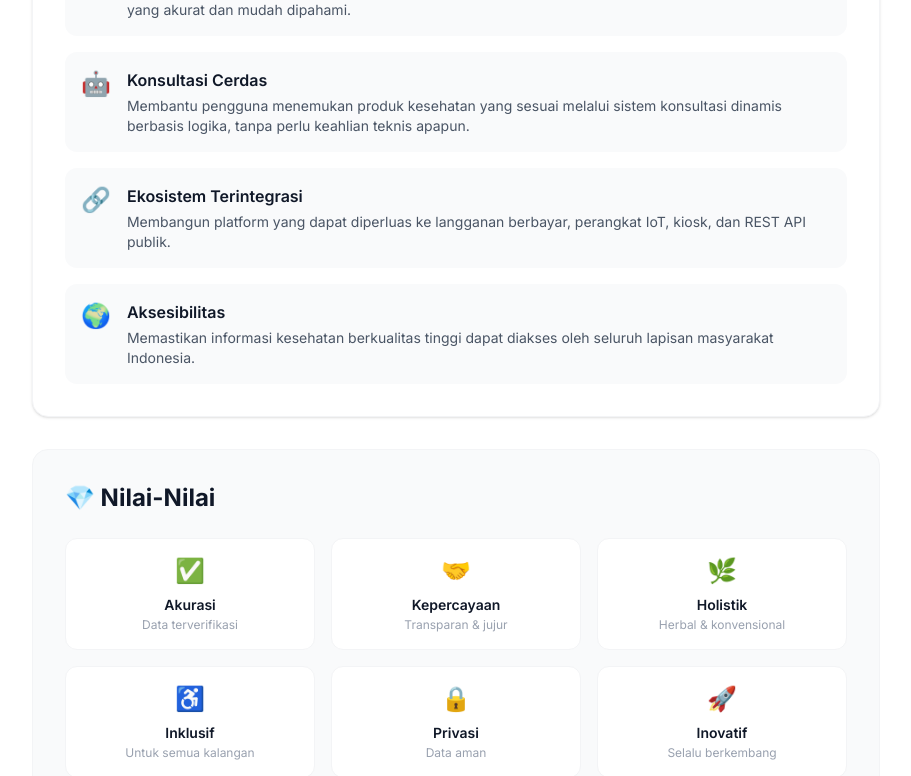
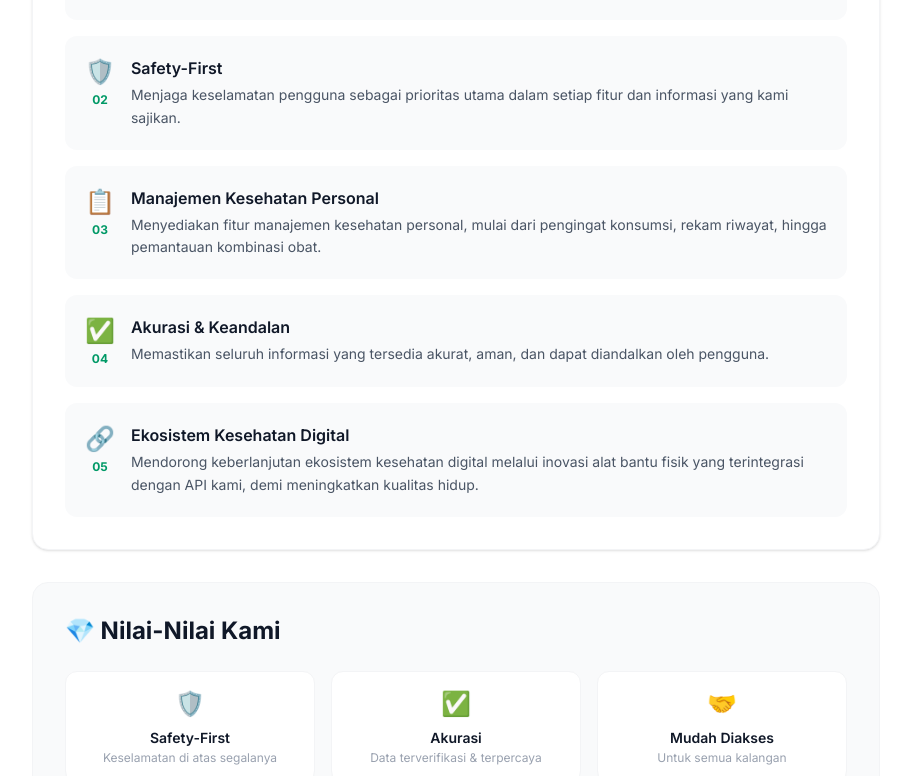
Before and after one commit to muhammadava/FitanaID, a Next.js app in the folder frontend/: page /tentang/visi-misi in a window 1280 px wide. Shown: the part 624-1400 px from the top of the page, without its empty margins (184-1095 px from the left). Built offline with nearby package versions, Linux system fonts and the light colour scheme; no server answers.

Commit message:
Ubah visi&misi.

```diff
--- a/frontend/app/tentang/visi-misi/page.tsx
+++ b/frontend/app/tentang/visi-misi/page.tsx
@@ -1,3 +1,7 @@
+export const metadata = {
+  title: "Visi & Misi",
+};
+
 export default function VisiMisiPage() {
   return (
     <div className="max-w-4xl mx-auto px-4 sm:px-6 py-12">
@@ -7,45 +11,83 @@ export default function VisiMisiPage() {
       </div>
 
       <div className="space-y-8">
+        {/* Visi */}
         <div className="bg-gradient-to-br from-emerald-50 to-teal-50 rounded-2xl p-8 border border-emerald-100">
-          <h2 className="text-2xl font-bold text-emerald-800 mb-4 flex items-center gap-2">🎯 Visi</h2>
+          <h2 className="text-2xl font-bold text-emerald-800 mb-4 flex items-center gap-2">
+            🎯 Visi
+          </h2>
           <p className="text-gray-700 leading-relaxed text-lg">
-            Menjadi ekosistem kesehatan personal terintegrasi terdepan di Indonesia yang memberdayakan setiap orang — tanpa memandang latar belakang teknologi — untuk membuat keputusan kesehatan yang lebih baik dan terinformasi.
+            Menjadi web app kesehatan yang mudah digunakan oleh orang awam, serta berinovasi pada teknologi kesehatan masa depan.
           </p>
         </div>
 
+        {/* Misi */}
         <div className="bg-white rounded-2xl p-8 border border-gray-100 shadow-sm">
-          <h2 className="text-2xl font-bold text-gray-900 mb-6 flex items-center gap-2">🚀 Misi</h2>
+          <h2 className="text-2xl font-bold text-gray-900 mb-6 flex items-center gap-2">
+            🚀 Misi
+          </h2>
           <div className="space-y-4">
             {[
-              { icon: "📚", title: "Edukasi", desc: "Menyediakan ensiklopedia terstruktur obat herbal, kimia, vitamin, dan suplemen dalam Bahasa Indonesia yang akurat dan mudah dipahami." },
-              { icon: "🤖", title: "Konsultasi Cerdas", desc: "Membantu pengguna menemukan produk kesehatan yang sesuai melalui sistem konsultasi dinamis berbasis logika, tanpa perlu keahlian teknis apapun." },
-              { icon: "🔗", title: "Ekosistem Terintegrasi", desc: "Membangun platform yang dapat diperluas ke langganan berbayar, perangkat IoT, kiosk, dan REST API publik." },
-              { icon: "🌍", title: "Aksesibilitas", desc: "Memastikan informasi kesehatan berkualitas tinggi dapat diakses oleh seluruh lapisan masyarakat Indonesia." },
+              {
+                no: "01",
+                icon: "💊",
+                title: "Informasi Berbasis Pilihan",
+                desc: "Memberikan informasi vitamin dan obat melalui antarmuka berbasis pilihan yang mudah dipahami semua kalangan.",
+              },
+              {
+                no: "02",
+                icon: "🛡️",
+                title: "Safety-First",
+                desc: "Menjaga keselamatan pengguna sebagai prioritas utama dalam setiap fitur dan informasi yang kami sajikan.",
+              },
+              {
+                no: "03",
+                icon: "📋",
+                title: "Manajemen Kesehatan Personal",
+                desc: "Menyediakan fitur manajemen kesehatan personal, mulai dari pengingat konsumsi, rekam riwayat, hingga pemantauan kombinasi obat.",
+              },
+              {
+                no: "04",
+                icon: "✅",
+                title: "Akurasi & Keandalan",
+                desc: "Memastikan seluruh informasi yang tersedia akurat, aman, dan dapat diandalkan oleh pengguna.",
+              },
+              {
+                no: "05",
+                icon: "🔗",
+                title: "Ekosistem Kesehatan Digital",
+                desc: "Mendorong keberlanjutan ekosistem kesehatan digital melalui inovasi alat bantu fisik yang terintegrasi dengan API kami, demi meningkatkan kualitas hidup.",
+              },
             ].map((m) => (
-              <div key={m.title} className="flex gap-4 p-4 rounded-xl bg-gray-50">
-                <span className="text-2xl flex-shrink-0">{m.icon}</span>
+              <div key={m.no} className="flex gap-4 p-5 rounded-xl bg-gray-50 hover:bg-emerald-50 transition-colors">
+                <div className="flex-shrink-0 flex flex-col items-center gap-1">
+                  <span className="text-2xl">{m.icon}</span>
+                  <span className="text-xs font-bold text-emerald-600">{m.no}</span>
+                </div>
                 <div>
                   <h3 className="font-semibold text-gray-900 mb-1">{m.title}</h3>
-                  <p className="text-sm text-gray-600">{m.desc}</p>
+                  <p className="text-sm text-gray-600 leading-relaxed">{m.desc}</p>
                 </div>
               </div>
             ))}
           </div>
         </div>
 
+        {/* Nilai-Nilai */}
         <div className="bg-gray-50 rounded-2xl p-8 border border-gray-100">
-          <h2 className="text-2xl font-bold text-gray-900 mb-6 flex items-center gap-2">💎 Nilai-Nilai</h2>
+          <h2 className="text-2xl font-bold text-gray-900 mb-6 flex items-center gap-2">
+            💎 Nilai-Nilai Kami
+          </h2>
           <div className="grid grid-cols-2 sm:grid-cols-3 gap-4">
             {[
-              { icon: "✅", title: "Akurasi", desc: "Data terverifikasi" },
-              { icon: "🤝", title: "Kepercayaan", desc: "Transparan & jujur" },
-              { icon: "🌿", title: "Holistik", desc: "Herbal & konvensional" },
-              { icon: "♿", title: "Inklusif", desc: "Untuk semua kalangan" },
-              { icon: "🔒", title: "Privasi", desc: "Data aman" },
-              { icon: "🚀", title: "Inovatif", desc: "Selalu berkembang" },
+              { icon: "🛡️", title: "Safety-First",  desc: "Keselamatan di atas segalanya" },
+              { icon: "✅", title: "Akurasi",        desc: "Data terverifikasi & terpercaya" },
+              { icon: "🤝", title: "Mudah Diakses",  desc: "Untuk semua kalangan" },
+              { icon: "🌿", title: "Holistik",       desc: "Herbal & konvensional" },
+              { icon: "🔒", title: "Privasi",        desc: "Data pengguna aman" },
+              { icon: "🚀", title: "Inovatif",       desc: "Teknologi kesehatan masa depan" },
             ].map((v) => (
-              <div key={v.title} className="text-center p-4 bg-white rounded-xl border border-gray-100">
+              <div key={v.title} className="text-center p-4 bg-white rounded-xl border border-gray-100 hover:border-emerald-200 hover:shadow-sm transition-all">
                 <div className="text-2xl mb-2">{v.icon}</div>
                 <p className="font-semibold text-gray-900 text-sm">{v.title}</p>
                 <p className="text-xs text-gray-400 mt-0.5">{v.desc}</p>
```
